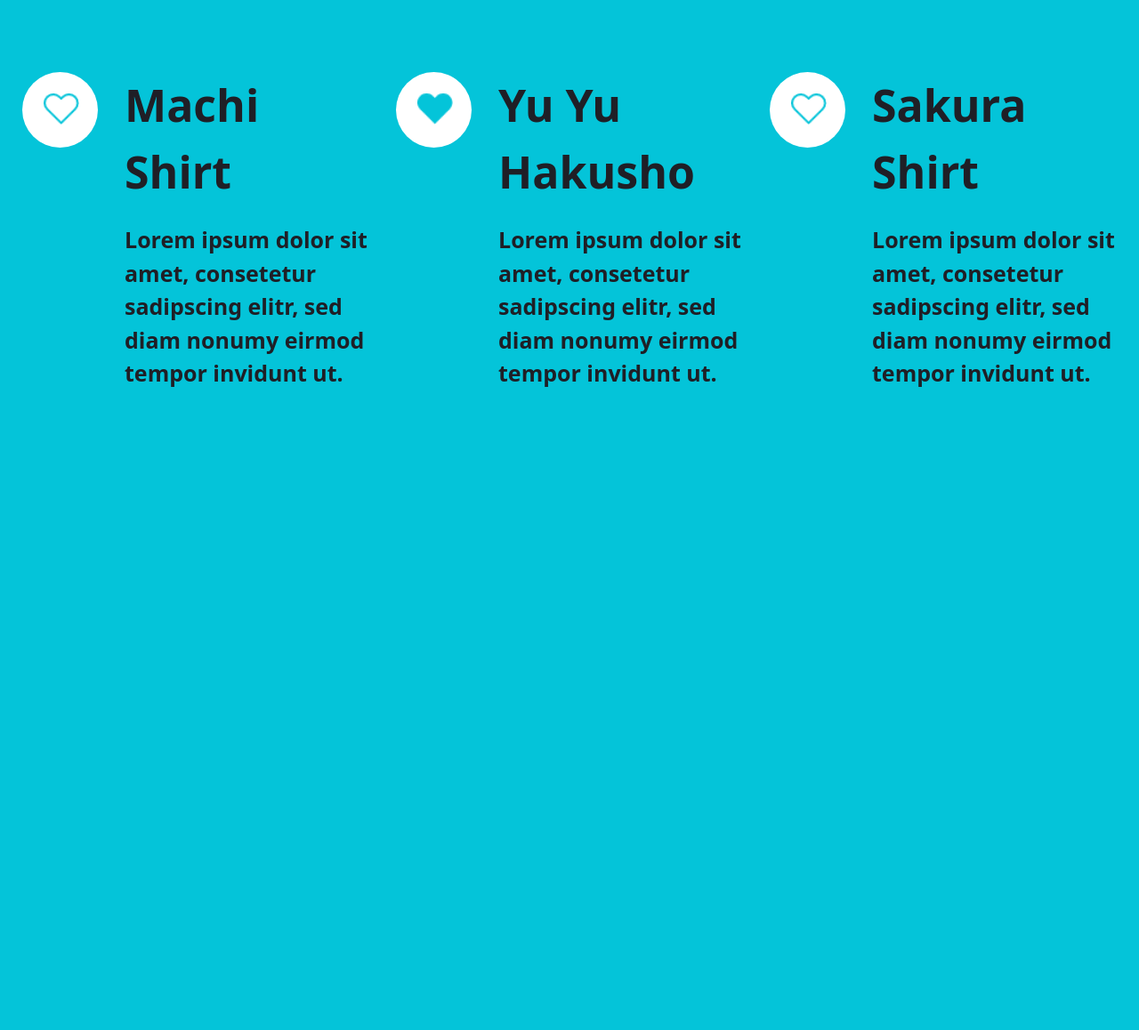
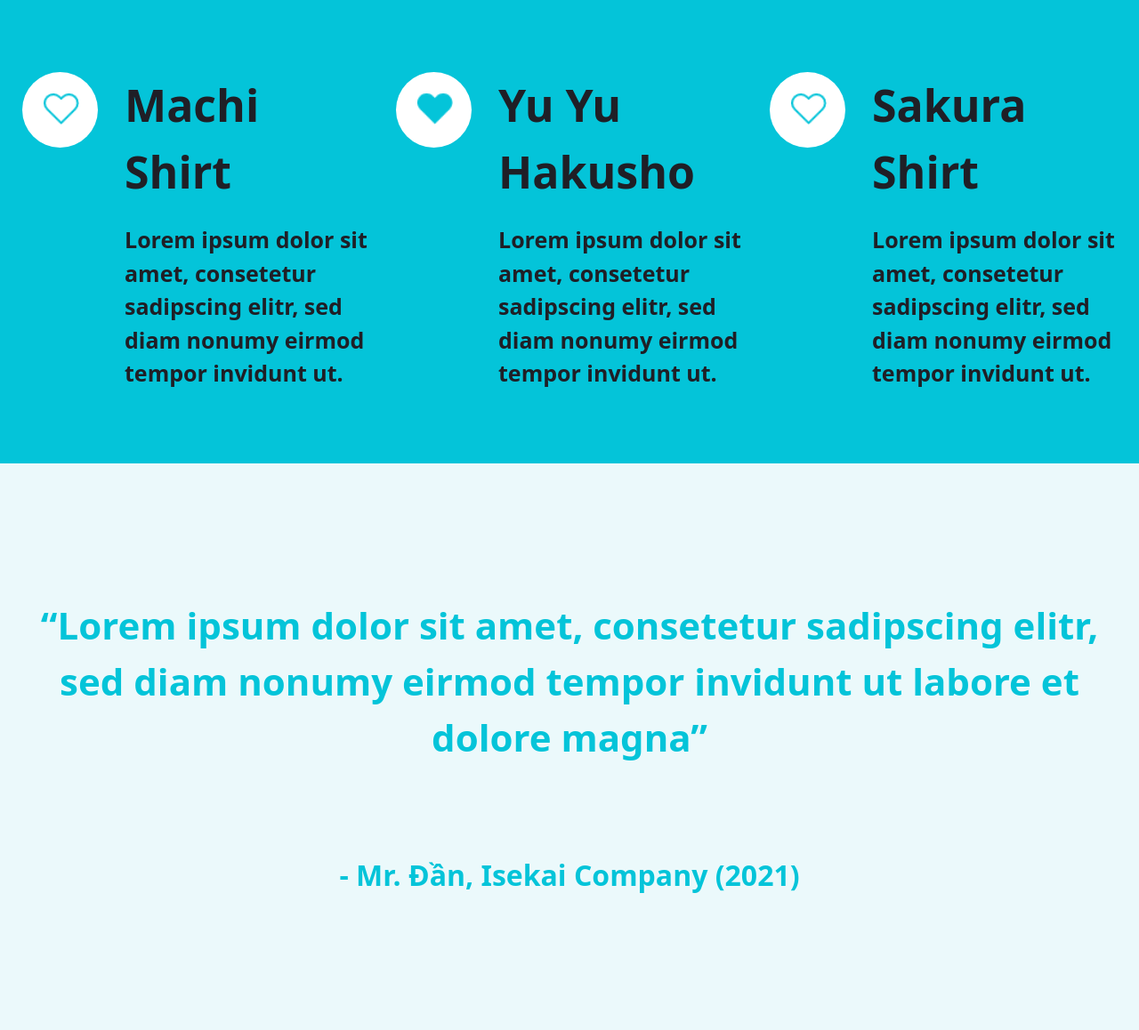
Before and after one commit to haji98/ISEKAI, a PHP site: page /home.html in a window 1280 px wide. Shown: the part 1926-3084 px from the top of the page at 89% size. Before the commit the page ends 2361 px from the top, so only its background shows below. Run offline with PHP 8.4, Linux system fonts and the light colour scheme; some libraries are stand-ins or nearby versions.

Commit message:
Home page > Section Quotes

```diff
--- a/css/style.css
+++ b/css/style.css
@@ -205,6 +205,30 @@ header {
 /* END - Product */
 
 /* Quotes */
+.quotes-section {
+    background-color: #EBF9FB;
+}
+
+.quotes-content {
+    max-width : 95rem;
+    padding   : 9.375rem 0;
+    margin    : auto;
+    text-align: center;
+}
+
+.quotes-content .txt {
+    font-size    : 2.625rem;
+    font-weight  : bold;
+    color        : #04C4D9;
+    margin-bottom: 6.25rem;
+}
+
+.quotes-content .author {
+    font-size  : 2rem;
+    font-weight: bold;
+    color      : #04C4D9;
+}
+
 /* END - Quotes */
 
 /* Statistic */
--- a/home.html
+++ b/home.html
@@ -28,7 +28,7 @@
     <header>
         <div class="container-custom">
             <nav class="navbar navbar-expand-lg nav-blue">
-                <a class="navbar-brand" href="index.html">
+                <a class="navbar-brand" href="home.html">
                     <img src="./img/logo.png" alt="ISEKAI Logo" class="img-fluid">
                 </a>
                 <button class="navbar-toggler" type="button" data-toggle="collapse" data-target="#navbarNavAltMarkup"
@@ -37,7 +37,7 @@
                 </button>
                 <div class="collapse navbar-collapse text-right" id="navbarNavAltMarkup">
                     <div class="navbar-nav navbar-nav-left">
-                        <a class="nav-item nav-link active" href="index.html">Trang chủ <span
+                        <a class="nav-item nav-link active" href="home.html">Trang chủ <span
                                 class="sr-only">(current)</span></a>
                         <a class="nav-item nav-link" href="#">Cửa hàng</a>
                         <a class="nav-item nav-link" href="#">Đặc biệt</a>
@@ -238,6 +238,15 @@
     <!-- END - Product -->
 
     <!-- Quotes -->
+    <section class="quotes-section">
+        <div class="container-custom">
+            <div class="quotes-content">
+                <div class="txt">“Lorem ipsum dolor sit amet, consetetur sadipscing elitr, sed diam
+                    nonumy eirmod tempor invidunt ut labore et dolore magna” </div>
+                <div class="author">- Mr. Đần, Isekai Company (2021)</div>
+            </div>
+        </div>
+    </section>
     <!-- END - Quotes -->
 
     <!-- Statistic -->
```
